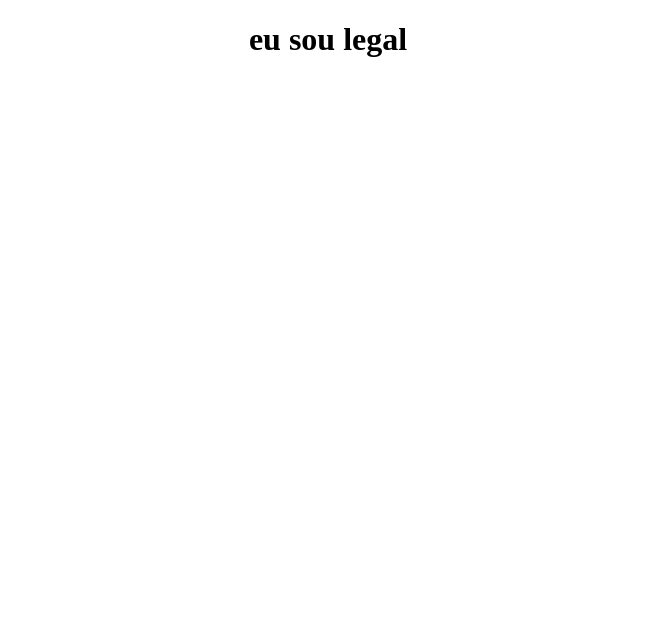
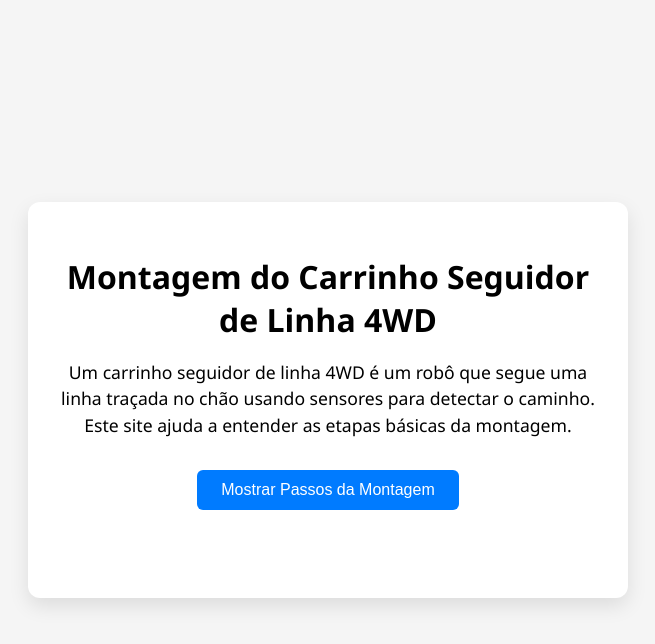
Before and after one commit to DavidMorais-Ceap/Site_dino, a plain HTML site: page index.html in a window 1280 px wide. Shown: the whole page, without its empty margins (312-967 px from the left). Drawn offline with Linux system fonts and the light colour scheme.

Commit message:
index.html

```diff
--- a/index.html
+++ b/index.html
@@ -1,13 +1,84 @@
 <!DOCTYPE html>
-<html lang="pt-br">
+<html lang="pt-BR">
 <head>
-    <meta charset="UTF-8">
-    <meta name="viewport" content="width=device-width, initial-scale=1.0">
-    <title>Site da aula de programação</title>
+    <meta charset="UTF-8" />
+    <meta name="viewport" content="width=device-width, initial-scale=1.0" />
+    <title>Carrinho Seguidor de Linha 4WD</title>
+    <style>
+        body {
+            background-color: #f5f5f5; /* cinza bem claro */
+            color: black;
+            font-family: 'Segoe UI', Tahoma, Geneva, Verdana, sans-serif;
+            margin: 0;
+            padding: 0;
+            display: flex;
+            justify-content: center;
+            align-items: center;
+            height: 100vh;
+        }
+        .container {
+            background-color: white;
+            border-radius: 12px;
+            box-shadow: 0 8px 20px rgb(0 0 0 / 0.1);
+            padding: 2rem;
+            max-width: 600px;
+            width: 90%;
+            box-sizing: border-box;
+            text-align: center;
+        }
+        h1 {
+            margin-bottom: 1rem;
+        }
+        p {
+            line-height: 1.5;
+            font-size: 1.1rem;
+            margin-bottom: 2rem;
+        }
+        button {
+            background-color: #007bff;
+            color: white;
+            padding: 0.7rem 1.5rem;
+            border: none;
+            border-radius: 6px;
+            font-size: 1rem;
+            cursor: pointer;
+            transition: background-color 0.3s ease;
+        }
+        button:hover {
+            background-color: #0056b3;
+        }
+        .output {
+            margin-top: 1.5rem;
+            font-weight: bold;
+            min-height: 2rem;
+        }
+    </style>
 </head>
 <body>
-    <center>
-        <h1>eu sou legal</h1>
-    </center>
+    <div class="container">
+        <h1>Montagem do Carrinho Seguidor de Linha 4WD</h1>
+        <p>
+            Um carrinho seguidor de linha 4WD é um robô que segue uma linha traçada no chão
+            usando sensores para detectar o caminho. Este site ajuda a entender as etapas básicas
+            da montagem.
+        </p>
+        <button onclick="showSteps()">Mostrar Passos da Montagem</button>
+        <div class="output" id="stepsOutput"></div>
+    </div>
+
+    <script>
+        function showSteps() {
+            const steps = [
+                '1. Prepare o chassi 4WD do carrinho.',
+                '2. Instale os motores nas rodas.',
+                '3. Conecte o sensor de linha na parte frontal do carrinho.',
+                '4. Ligue o controlador e faça a conexão com os motores e sensores.',
+                '5. Programe o controlador para seguir a linha usando os sensores.',
+                '6. Teste e ajuste para garantir que o carrinho segue a linha corretamente.'
+            ];
+            const outputDiv = document.getElementById('stepsOutput');
+            outputDiv.innerHTML = '<ul>' + steps.map(step => `<li>${step}</li>`).join('') + '</ul>';
+        }
+    </script>
 </body>
 </html>
```
